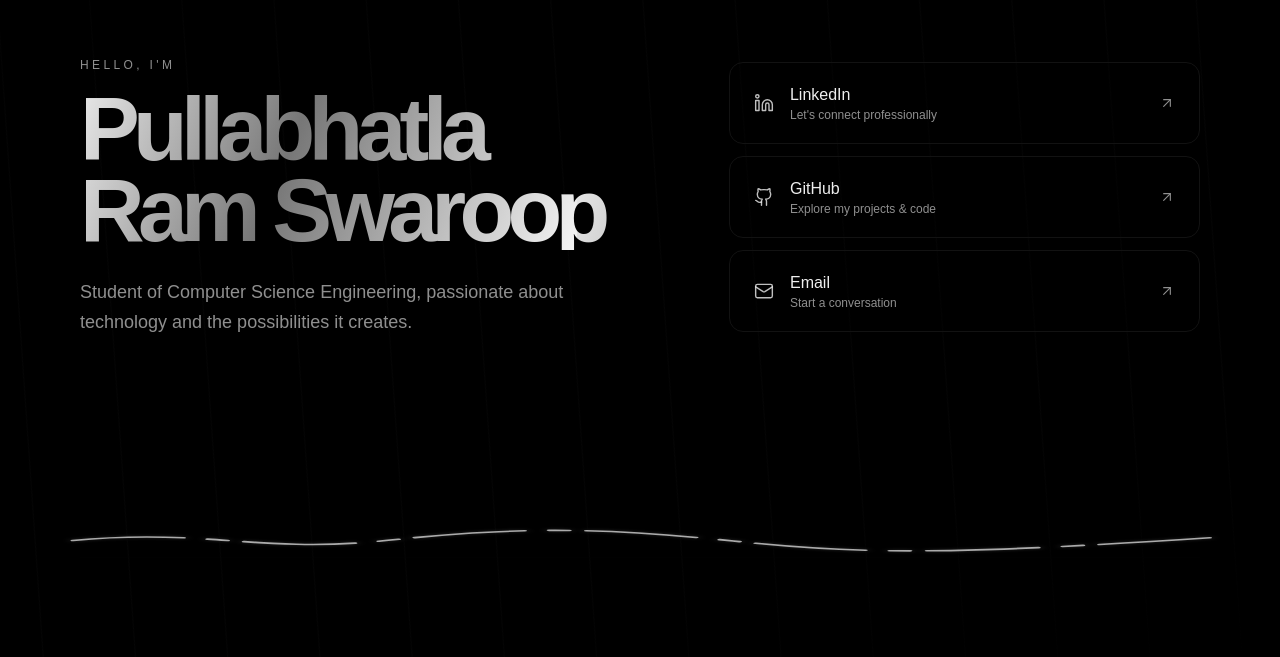
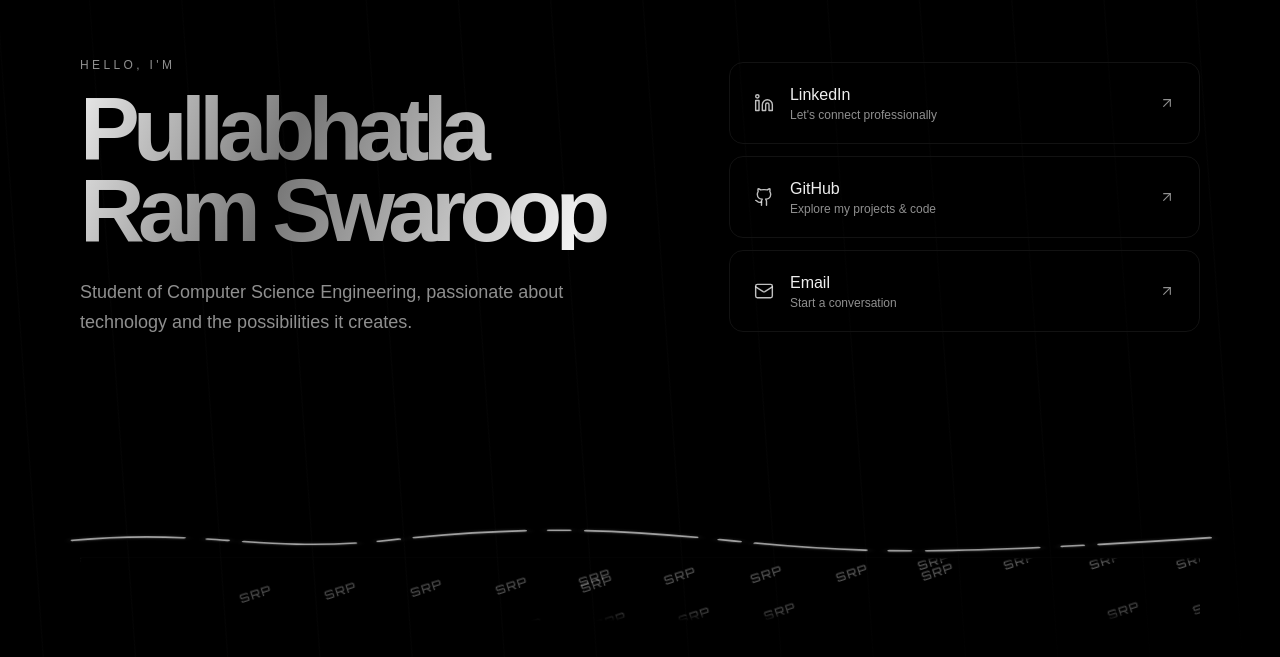
Before and after one commit to SwaroopSRP/portfolio-site, a Next.js app: page / in a window 1280 px wide. Shown: the part 143-800 px from the top of the page. Built offline with nearby package versions, Linux system fonts and the light colour scheme; a web font is replaced by a local one.

Commit message:
feat: enhance srp-rain animation and increase span count

```diff
--- a/app/globals.css
+++ b/app/globals.css
@@ -24,9 +24,9 @@
 .footer-curve svg { height: 100%; width: 100%; overflow: visible; }
 .footer-worm { fill: none; stroke: rgba(214,214,214,.78); stroke-width: 5; stroke-linecap: round; stroke-dasharray: 22 18 120 26; filter: drop-shadow(0 0 5px rgba(220,220,220,.28)); animation: footer-worm-flow 2.8s linear infinite; }
 @keyframes footer-worm-flow { to { stroke-dashoffset: -360; } }
-.srp-rain { position: relative; flex: 1; min-height: 0; overflow: hidden; border-top: 1px solid rgba(255,255,255,.08); mask-image: linear-gradient(to bottom, transparent 0%, black 12%, black 78%, transparent 100%); -webkit-mask-image: linear-gradient(to bottom, transparent 0%, black 12%, black 78%, transparent 100%); }
-.srp-rain span { position: absolute; top: -2em; left: calc((var(--i) * 3.45%) - 2%); color: rgba(215,215,215,.35); font-family: 'Orbitron', sans-serif; font-size: clamp(.45rem, 1.1vw, .7rem); letter-spacing: .12em; transform: rotate(-18deg); animation: srp-fall calc(4.8s + (var(--i) % 5) * .45s) linear infinite; animation-delay: calc((var(--i) % 9) * -.55s); }
-@keyframes srp-fall { 0% { opacity: 0; transform: translate3d(-16px, -18px, 0) rotate(-18deg); } 14% { opacity: .6; } 78% { opacity: .38; } 100% { opacity: 0; transform: translate3d(36px, 125px, 0) rotate(-18deg); } }
+.srp-rain { position: relative; flex: 1; min-height: 0; overflow: hidden; border-top: 1px solid rgba(255,255,255,.1); mask-image: linear-gradient(to bottom, transparent 0%, black 8%, black 86%, transparent 100%); -webkit-mask-image: linear-gradient(to bottom, transparent 0%, black 8%, black 86%, transparent 100%); }
+.srp-rain span { position: absolute; top: -2em; color: rgba(225,225,225,.58); font-family: 'Orbitron', sans-serif; font-size: clamp(.5rem, 1.25vw, .74rem); letter-spacing: .12em; transform: rotate(-18deg); animation: srp-fall 5.4s linear infinite; }
+@keyframes srp-fall { 0% { opacity: 0; transform: translate3d(-16px, -18px, 0) rotate(-18deg); } 12% { opacity: .72; } 72% { opacity: .46; } 100% { opacity: 0; transform: translate3d(36px, 125px, 0) rotate(-18deg); } }
 .logo-stage { width: min(96vw, 820px); padding-bottom: 0; }
 .logo-mark { position: relative; width: max-content; font-family: 'Ethnocentric', 'Orbitron', sans-serif; font-size: clamp(5.5rem, 18vw, 11rem); font-weight: 800; line-height: .66; letter-spacing: .12em; color: transparent; background: linear-gradient(to bottom, #f6f6f6 0%, #c4c4c4 42%, #555 100%); background-clip: text; -webkit-background-clip: text; -webkit-text-stroke: 1px rgba(232,232,232,.28); text-shadow: 0 0 22px rgba(220,220,220,.12); transform: scaleX(1.16); transform-origin: center bottom; }
 .logo-outline { position: absolute; inset: 0; color: transparent; -webkit-text-stroke: 1.2px rgba(245,245,245,.58); opacity: .82; pointer-events: none; }
--- a/app/page.tsx
+++ b/app/page.tsx
@@ -49,7 +49,7 @@ export default function Portfolio() {
             </svg>
           </div>
           <div className="srp-rain" aria-hidden="true">
-            {Array.from({ length: 30 }, (_, index) => <span key={index} style={{ '--i': index } as React.CSSProperties}>SRP</span>)}
+            {Array.from({ length: 42 }, (_, index) => <span key={index} style={{ left: `${(index % 14) * 7.7 - 2}%`, animationDelay: `${-(index % 9) * 0.55}s`, animationDuration: `${4.8 + (index % 5) * 0.45}s` }}>SRP</span>)}
           </div>
         </footer>
       </div>
```
